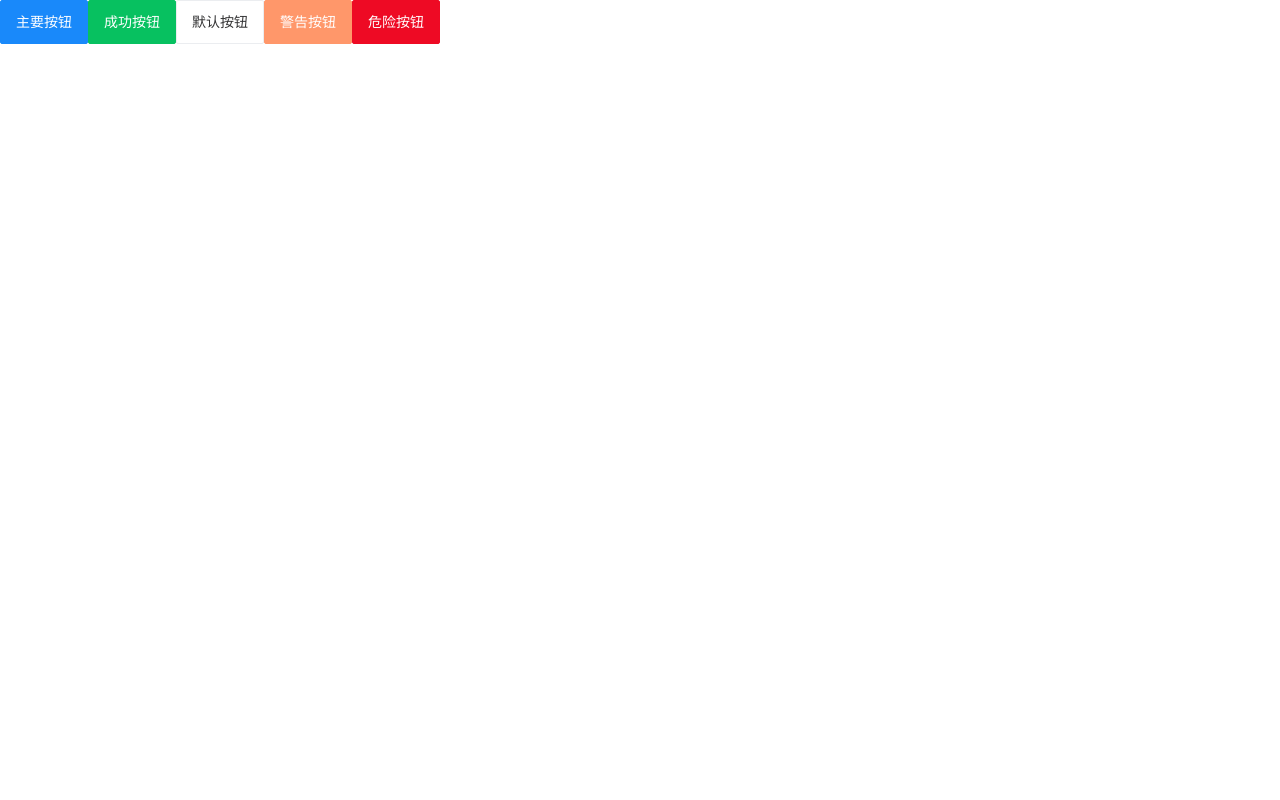
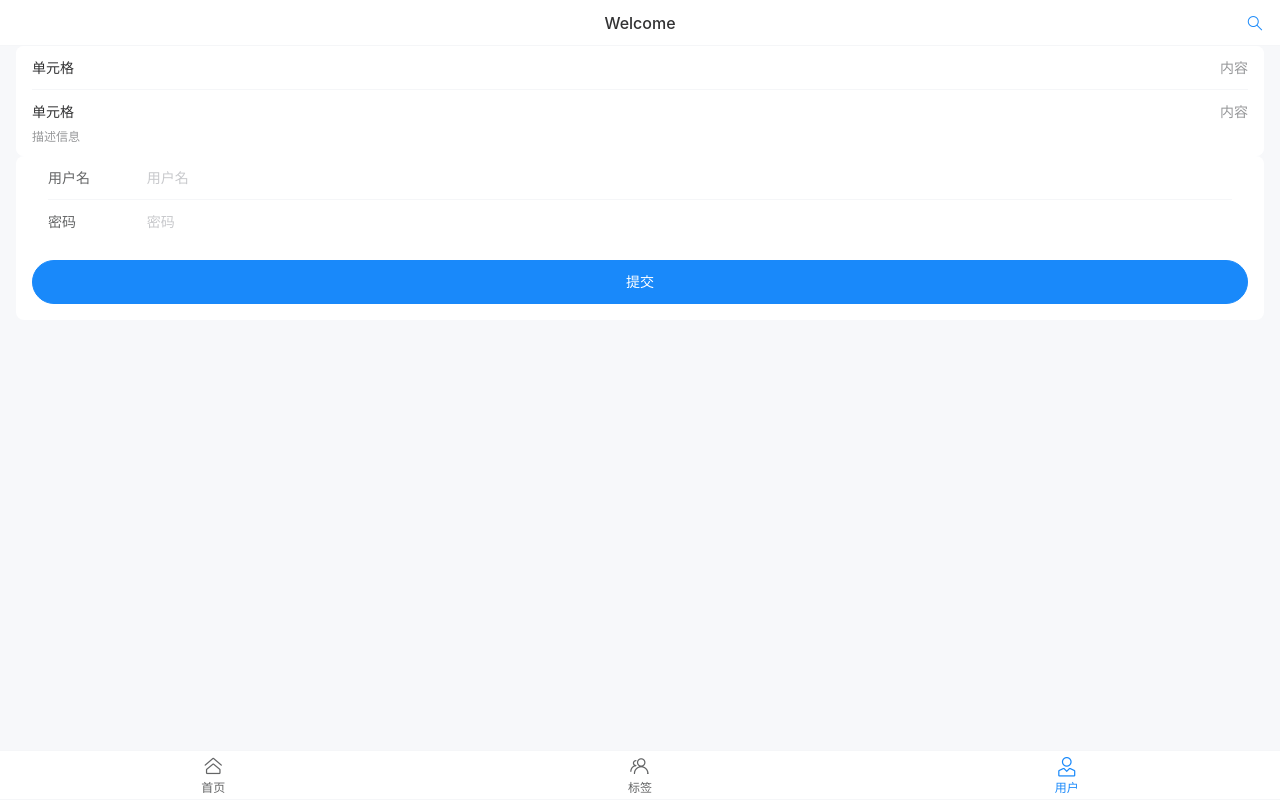
Before and after one commit to nexmoe/school-music, a Nuxt app: page /user in a window 1280 px wide. Built offline with nearby package versions, Linux system fonts and the light colour scheme.

Commit message:
chore: layout

```diff
--- a/app.vue
+++ /dev/null
@@ -1,10 +0,0 @@
-<template>
-  <div>
-    <van-button type="primary">主要按钮</van-button>
-<van-button type="success">成功按钮</van-button>
-<van-button type="default">默认按钮</van-button>
-<van-button type="warning">警告按钮</van-button>
-<van-button type="danger">危险按钮</van-button>
-
-  </div>
-</template>
--- /dev/null
+++ b/components/Header.vue
@@ -0,0 +1,7 @@
+<template>
+	<van-nav-bar title="Welcome">
+		<template #right>
+			<van-icon name="search" size="18" />
+		</template>
+	</van-nav-bar>
+</template>
--- /dev/null
+++ b/components/TabBar.vue
@@ -0,0 +1,11 @@
+<template>
+	<van-tabbar v-model="active" route>
+		<van-tabbar-item icon="home-o" replace to="/">首页</van-tabbar-item>
+		<van-tabbar-item icon="friends-o">标签</van-tabbar-item>
+		<van-tabbar-item icon="user-o" replace to="/user">用户</van-tabbar-item>
+	</van-tabbar>
+</template>
+
+<script setup>
+const active = ref(0);
+</script>
--- /dev/null
+++ b/layouts/default.vue
@@ -0,0 +1,13 @@
+<template>
+	<div class="layout-default">
+		<Header />
+			<slot />
+		<TabBar />
+	</div>
+</template>
+
+<style>
+body {
+	background-color: #f7f8fa;
+}
+</style>
--- /dev/null
+++ b/pages/index.vue
@@ -0,0 +1,29 @@
+<template>
+	<div>
+		<van-swipe :autoplay="3000" lazy-render>
+			<van-swipe-item v-for="image in images" :key="image">
+				<img :src="image" />
+			</van-swipe-item>
+		</van-swipe>
+		<van-grid :column-num="3">
+			<van-grid-item
+				v-for="value in 6"
+				:key="value"
+				icon="photo-o"
+				text="文字"
+			/>
+		</van-grid>
+	</div>
+</template>
+<script setup>
+const images = [
+	"https://fastly.jsdelivr.net/npm/@vant/assets/apple-1.jpeg",
+	"https://fastly.jsdelivr.net/npm/@vant/assets/apple-2.jpeg",
+];
+</script>
+
+<style scoped>
+img {
+	width: 100%;
+}
+</style>
--- /dev/null
+++ b/pages/user.vue
@@ -0,0 +1,43 @@
+<template>
+	<div>
+		<van-cell-group inset>
+			<van-cell title="单元格" value="内容" />
+			<van-cell title="单元格" value="内容" label="描述信息" />
+		</van-cell-group>
+
+		<van-cell-group inset>
+			<van-form @submit="onSubmit">
+				<van-cell-group inset>
+					<van-field
+						v-model="username"
+						name="用户名"
+						label="用户名"
+						placeholder="用户名"
+						:rules="[{ required: true, message: '请填写用户名' }]"
+					/>
+					<van-field
+						v-model="password"
+						type="password"
+						name="密码"
+						label="密码"
+						placeholder="密码"
+						:rules="[{ required: true, message: '请填写密码' }]"
+					/>
+				</van-cell-group>
+				<div style="margin: 16px">
+					<van-button round block type="primary" native-type="submit">
+						提交
+					</van-button>
+				</div>
+			</van-form>
+		</van-cell-group>
+	</div>
+</template>
+
+<script setup>
+const username = ref("");
+const password = ref("");
+const onSubmit = (values) => {
+	console.log("submit", values);
+};
+</script>
```
